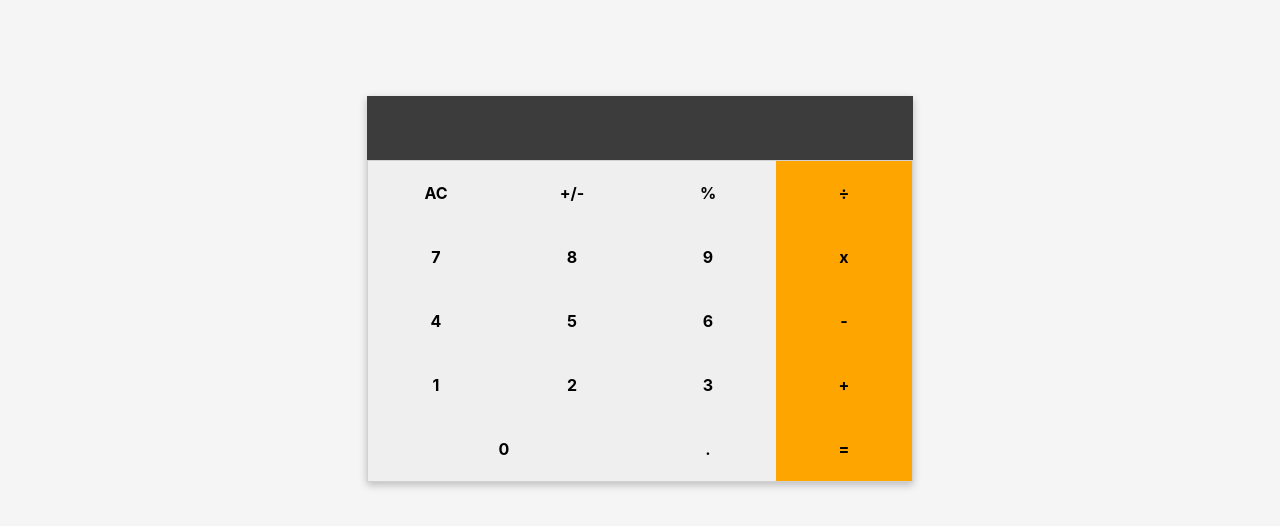
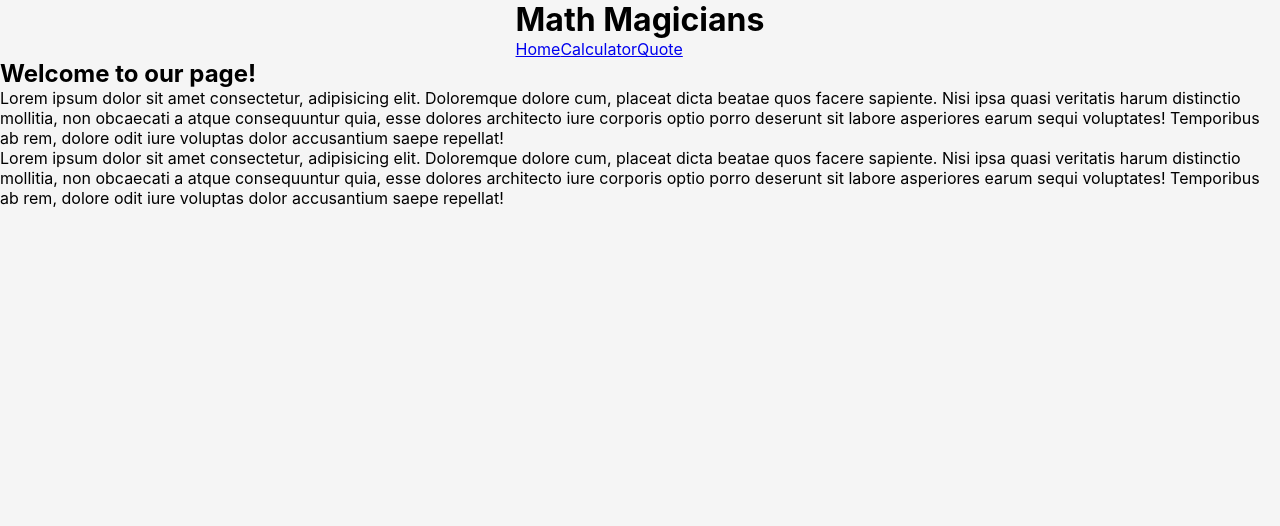
Before and after one commit to shyusu4/calculator, a React (Create React App) app: page / in a window 1280 px wide. Shown: the top 526 px of the page. Built offline with nearby package versions, Linux system fonts and the light colour scheme.

Commit message:
Add router

```diff
--- a/package.json
+++ b/package.json
@@ -9,6 +9,7 @@
     "big.js": "^6.2.1",
     "react": "^18.2.0",
     "react-dom": "^18.2.0",
+    "react-router-dom": "^6.4.0",
     "react-scripts": "5.0.1",
     "web-vitals": "^2.1.4"
   },
--- a/src/App.js
+++ b/src/App.js
@@ -1,13 +1,22 @@
 /* eslint-disable react/prefer-stateless-function */
 import React from 'react';
+import { Routes, Route } from 'react-router-dom';
+import Navbar from './components/Navbar';
+import Home from './components/Home';
+import Calculator from './components/Calculator';
+import Quote from './components/Quote';
 import './App.css';
-import Calculator from './components/Calculator';
 
 class App extends React.Component {
   render() {
     return (
       <div className="App">
-        <Calculator />
+        <Navbar />
+        <Routes>
+          <Route path="/" element={<Home />} />
+          <Route path="/calculator" element={<Calculator />} />
+          <Route path="/quote" element={<Quote />} />
+        </Routes>
       </div>
     );
   }
--- a/src/components/Calculator.js
+++ b/src/components/Calculator.js
@@ -1,4 +1,4 @@
-import './Calculator.css';
+import '../styles/Calculator.css';
 import React, { useState } from 'react';
 import calculate from '../logic/calculate';
 
--- /dev/null
+++ b/src/components/Home.js
@@ -0,0 +1,25 @@
+import React from 'react';
+
+const Home = () => (
+  <div className="home-container">
+    <h2>Welcome to our page!</h2>
+    <p>
+      Lorem ipsum dolor sit amet consectetur, adipisicing elit.
+      Doloremque dolore cum, placeat dicta beatae quos facere sapiente.
+      Nisi ipsa quasi veritatis harum distinctio mollitia, non obcaecati a atque consequuntur quia,
+      esse dolores architecto iure corporis optio porro deserunt sit labore asperiores
+      earum sequi voluptates!
+      Temporibus ab rem, dolore odit iure voluptas dolor accusantium saepe repellat!
+    </p>
+    <p>
+      Lorem ipsum dolor sit amet consectetur, adipisicing elit.
+      Doloremque dolore cum, placeat dicta beatae quos facere sapiente.
+      Nisi ipsa quasi veritatis harum distinctio mollitia, non obcaecati a atque consequuntur quia,
+      esse dolores architecto iure corporis optio porro deserunt sit labore asperiores
+      earum sequi voluptates!
+      Temporibus ab rem, dolore odit iure voluptas dolor accusantium saepe repellat!
+    </p>
+  </div>
+);
+
+export default Home;
--- /dev/null
+++ b/src/components/Navbar.js
@@ -0,0 +1,15 @@
+import React from 'react';
+import { Link } from 'react-router-dom';
+
+const Navbar = () => (
+  <div className="navbar">
+    <h1>Math Magicians</h1>
+    <nav>
+      <Link to="/">Home</Link>
+      <Link to="/calculator">Calculator</Link>
+      <Link to="/quote">Quote</Link>
+    </nav>
+  </div>
+);
+
+export default Navbar;
--- /dev/null
+++ b/src/components/Quote.js
@@ -0,0 +1,12 @@
+import React from 'react';
+
+const Quote = () => (
+  <div className="quote-container">
+    <p>
+      Mathematics is not about numbers, equations, comutations,
+      or algorithms: it is about understanding. - Wiliam Paul Thurston
+    </p>
+  </div>
+);
+
+export default Quote;
--- a/src/index.js
+++ b/src/index.js
@@ -1,13 +1,16 @@
 import React from 'react';
 import ReactDOM from 'react-dom/client';
-import './index.css';
+import { BrowserRouter as Router } from 'react-router-dom';
 import App from './App';
 import reportWebVitals from './reportWebVitals';
+import './index.css';
 
 const root = ReactDOM.createRoot(document.getElementById('root'));
 root.render(
   <React.StrictMode>
-    <App />
+    <Router>
+      <App />
+    </Router>
   </React.StrictMode>,
 );
 
--- /dev/null
+++ b/src/styles/Home.css
@@ -0,0 +1 @@
+/* comment */
--- /dev/null
+++ b/src/styles/Navbar.js
@@ -0,0 +1 @@
+/* comment */
--- /dev/null
+++ b/src/styles/Quote.css
@@ -0,0 +1 @@
+/* comment */
```
Also changed, not shown: src/styles/Calculator.css (renamed from src/components/Calculator.css), 8 other files (tests, documents, lock files or other folders).
